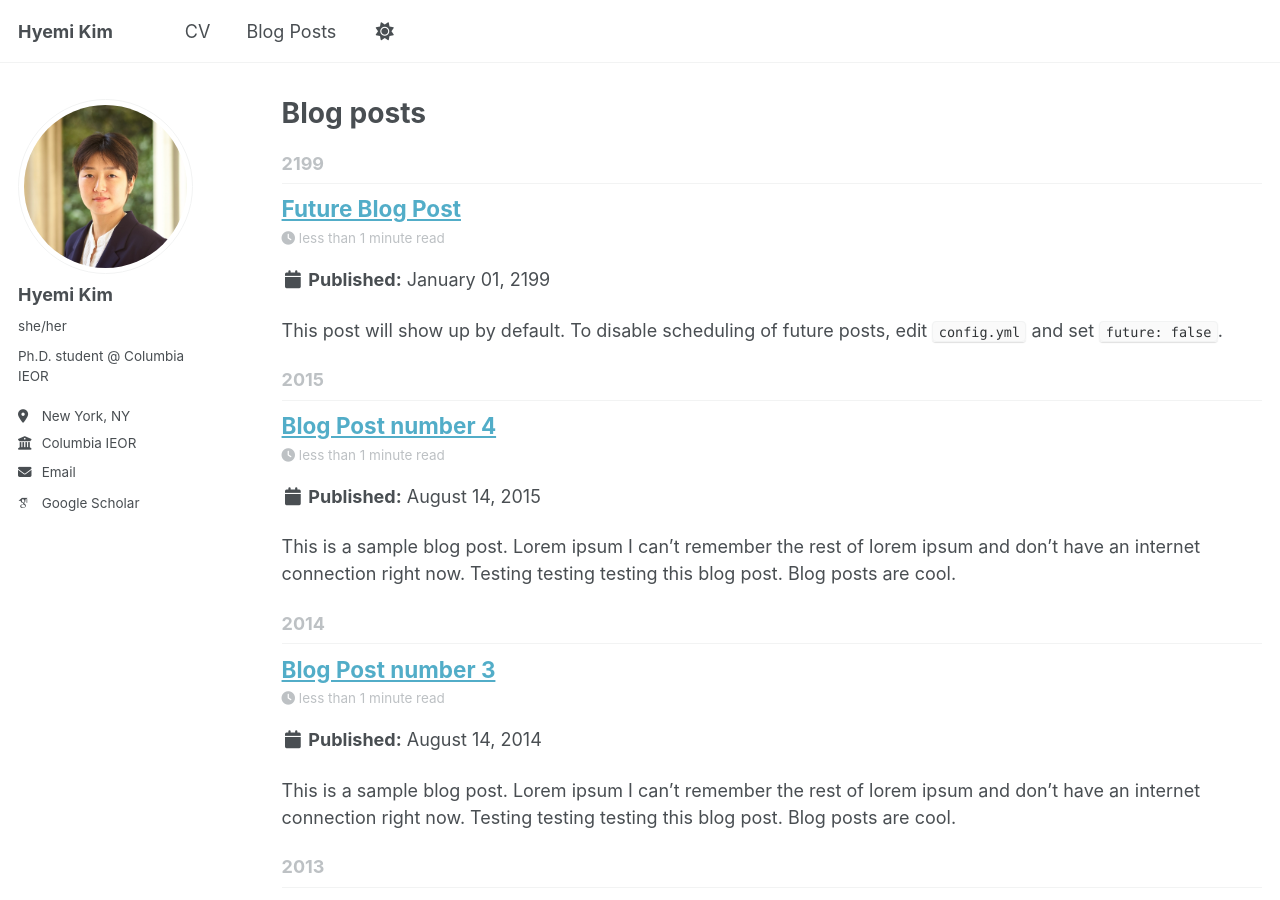
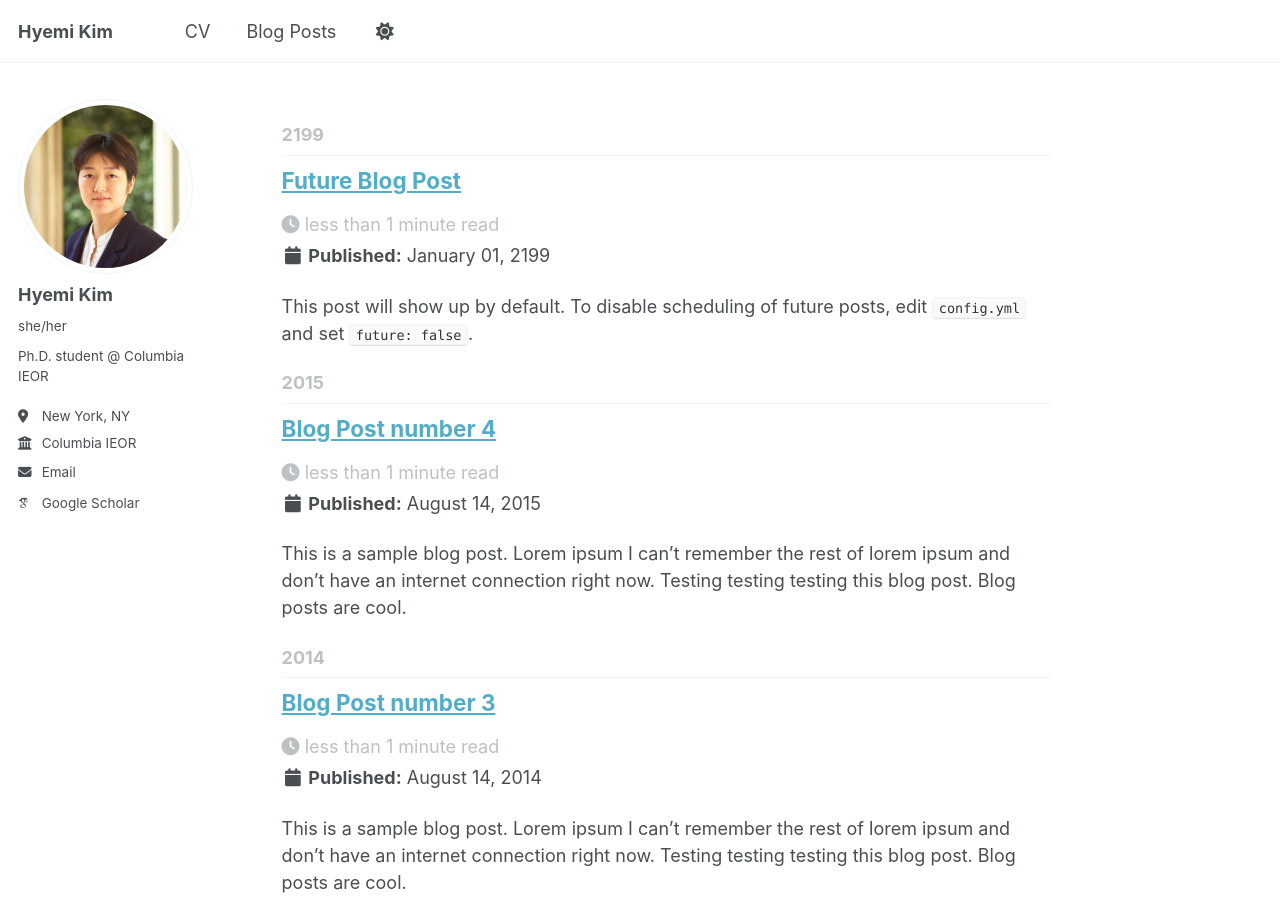
Before and after one commit to HyemiK1m/hyemik1m.github.io, a Jekyll site: the page built from _pages/posts.html, in a window 1280 px wide and 900 px high. Built offline with Jekyll 4.4.1, drawn with Linux system fonts in a browser that asks for light colours; some web fonts are replaced; a script that is not in the unit is left out.

Commit message:
Comment out the title in posts.html
Comment out the title in posts.html for future reference.

```diff
--- a/_pages/posts.html
+++ b/_pages/posts.html
@@ -1,7 +1,7 @@
 ---
 layout: archive
 permalink: /posts/
-title: "Blog posts"
+<!-- title: "Blog posts" -->
 author_profile: true
 redirect_from:
   - /wordpress/blog-posts/
```
